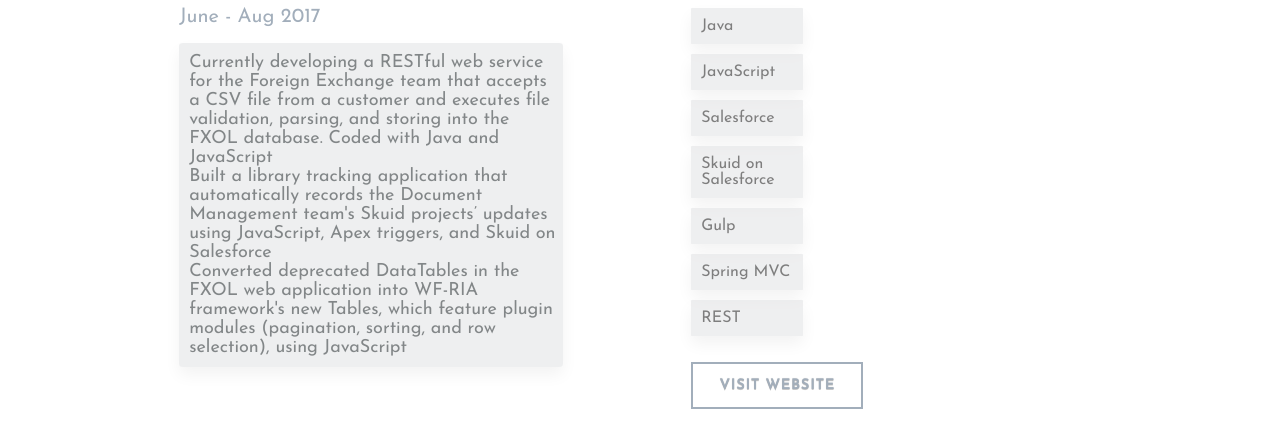
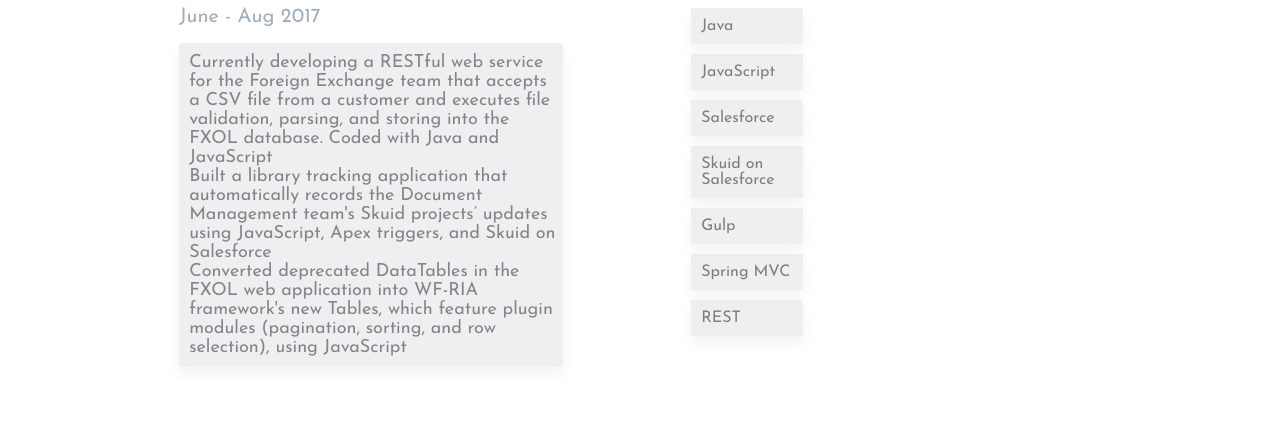
Before and after one commit to michaelma1210/michaelma1210.github.io, a plain HTML site: page wellsfargo.html in a window 1280 px wide. Shown: the part 428-857 px from the top of the page. After the commit the page ends 811 px from the top, so only its background shows below. Drawn offline with Linux system fonts and the light colour scheme.

Commit message:
remove button

```diff
--- a/wellsfargo.html
+++ b/wellsfargo.html
@@ -125,7 +125,7 @@
         </ul>
 
 
-        <div class="col-md-3 col-sm-3 col-xs-6"> <a href="https://www.wellsfargo.com/com/securities/" class="animated-button victoria-four">VISIT WEBSITE</a> </div>
+        <!--<div class="col-md-3 col-sm-3 col-xs-6"> <a href="https://www.wellsfargo.com/com/securities/" class="animated-button victoria-four">VISIT WEBSITE</a> </div>-->
 
     </div>
 
```
